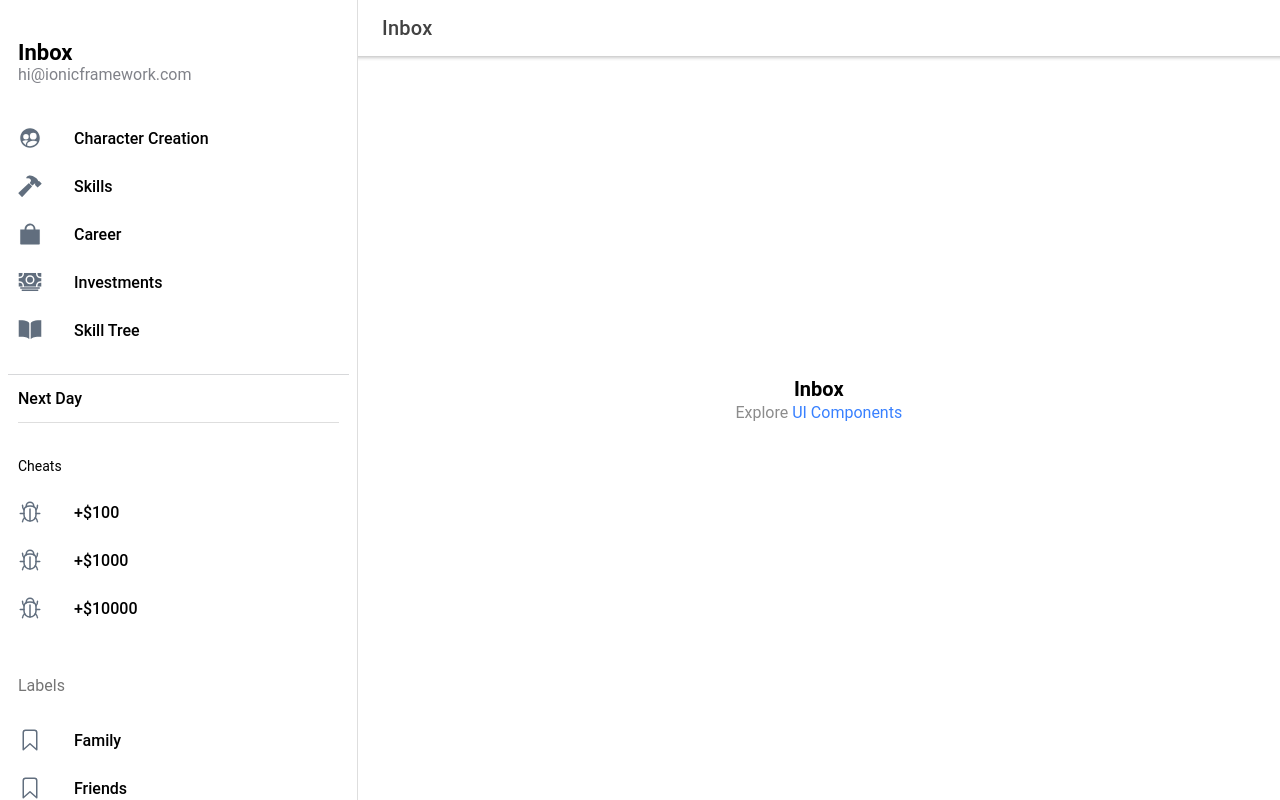
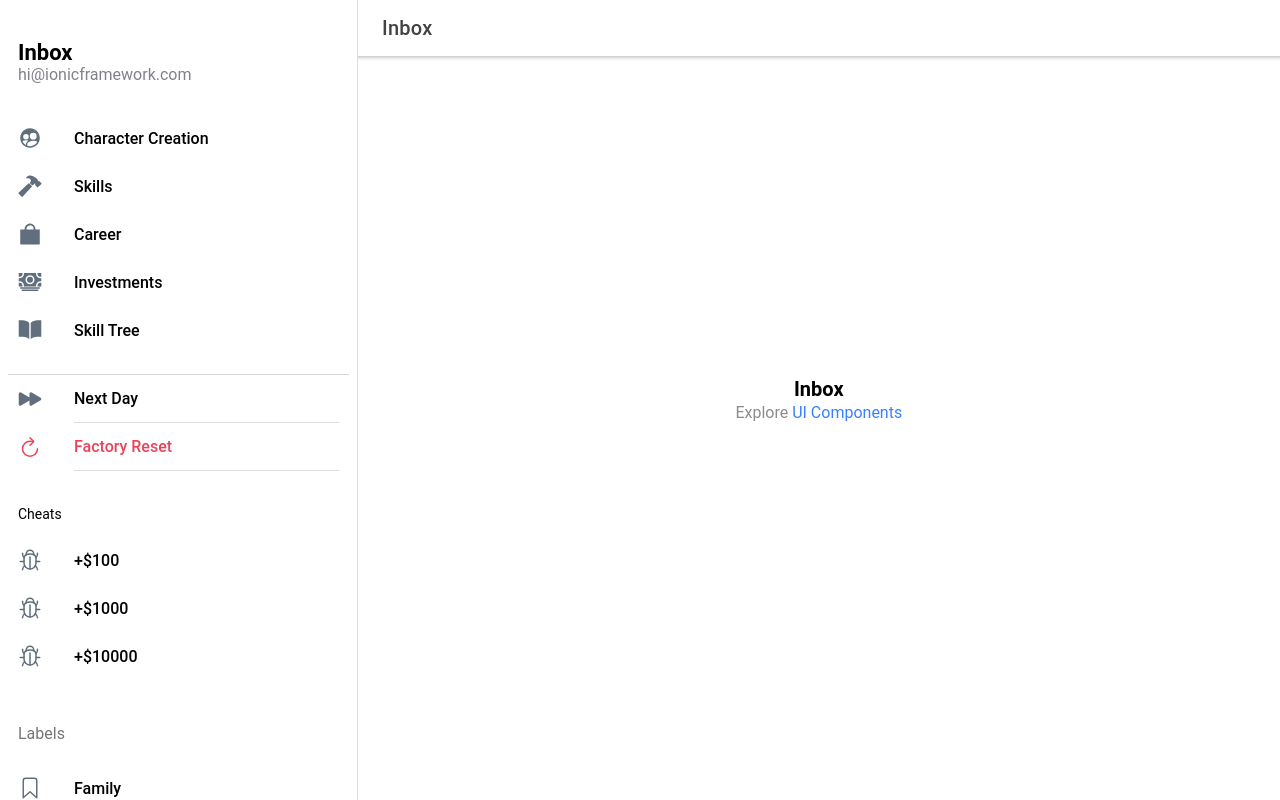
Before and after one commit to ngocnv371/lifesimulator, a React (Create React App) app: page /page/Inbox in a window 1280 px wide. Built offline with nearby package versions, Linux system fonts and the light colour scheme.

Commit message:
add factory reset

```diff
--- a/src/components/Menu.tsx
+++ b/src/components/Menu.tsx
@@ -38,7 +38,8 @@ import {
 } from "ionicons/icons";
 import "./Menu.css";
 import Cheats from "../features/cheat/Cheats";
-import NextDayItem from "./NextDayItem";
+import NextDayItem from "./menu/NextDayItem";
+import FactoryResetItem from "./menu/FactoryResetItem";
 
 interface AppPage {
   url: string;
@@ -119,6 +120,7 @@ const Menu: React.FC = () => {
         <IonMenuToggle autoHide={false}>
           <NextDayItem />
         </IonMenuToggle>
+        <FactoryResetItem />
 
         <Cheats />
 
--- a/src/components/NextDayItem.tsx
+++ /dev/null
@@ -1,18 +0,0 @@
-import { IonItem, IonLabel } from "@ionic/react";
-import { dayPassed } from "../app/actions";
-import { useAppDispatch } from "../app/store";
-
-const NextDayItem: React.FC = () => {
-  const dispatch = useAppDispatch();
-
-  function handleClick() {
-    dispatch(dayPassed());
-  }
-  return (
-    <IonItem onClick={() => handleClick()}>
-      <IonLabel>Next Day</IonLabel>
-    </IonItem>
-  );
-};
-
-export default NextDayItem;
--- /dev/null
+++ b/src/components/menu/FactoryResetItem.tsx
@@ -0,0 +1,34 @@
+import {
+  IonIcon,
+  IonItem,
+  IonLabel,
+  IonMenuToggle,
+  useIonToast,
+} from "@ionic/react";
+import { refresh } from "ionicons/icons";
+import { persistor } from "../../app/store";
+
+const FactoryResetItem: React.FC = () => {
+  const [toast] = useIonToast();
+
+  async function handleClick() {
+    await persistor.purge();
+    await toast({
+      message: "Data reseted",
+      duration: 2000,
+      color: "warning",
+    });
+    window.location.reload();
+  }
+
+  return (
+    <IonMenuToggle autoHide={false}>
+      <IonItem onClick={() => handleClick()}>
+        <IonIcon slot="start" icon={refresh} color="danger"></IonIcon>
+        <IonLabel color="danger">Factory Reset</IonLabel>
+      </IonItem>
+    </IonMenuToggle>
+  );
+};
+
+export default FactoryResetItem;
--- /dev/null
+++ b/src/components/menu/NextDayItem.tsx
@@ -0,0 +1,35 @@
+import {
+  IonIcon,
+  IonItem,
+  IonLabel,
+  IonMenuToggle,
+  useIonToast,
+} from "@ionic/react";
+import { dayPassed } from "../../app/actions";
+import { useAppDispatch } from "../../app/store";
+import { playForward } from "ionicons/icons";
+
+const NextDayItem: React.FC = () => {
+  const dispatch = useAppDispatch();
+  const [toast] = useIonToast();
+
+  function handleClick() {
+    dispatch(dayPassed());
+    toast({
+      message: "A new day has arrived",
+      duration: 1500,
+      color: "primary",
+    });
+  }
+
+  return (
+    <IonMenuToggle autoHide={false}>
+      <IonItem onClick={() => handleClick()}>
+        <IonIcon slot="start" icon={playForward}></IonIcon>
+        <IonLabel>Next Day</IonLabel>
+      </IonItem>
+    </IonMenuToggle>
+  );
+};
+
+export default NextDayItem;
```
